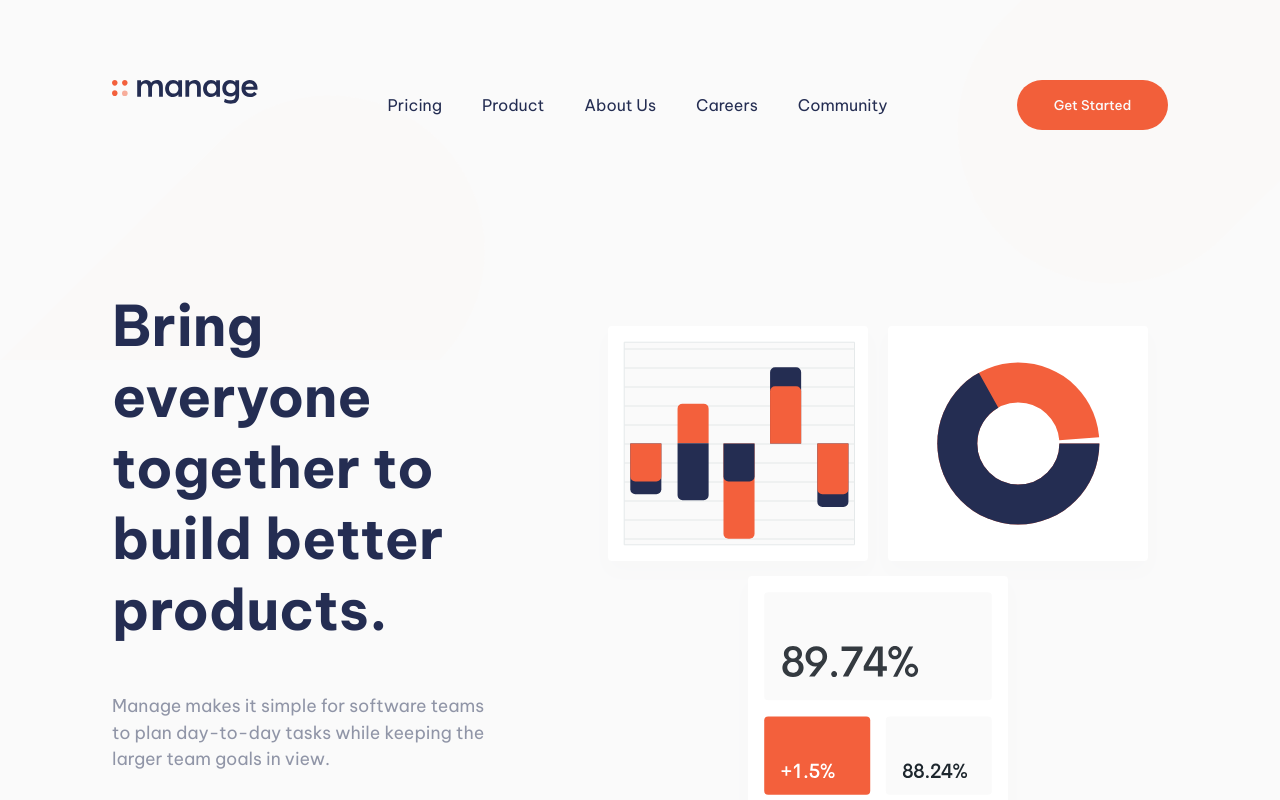
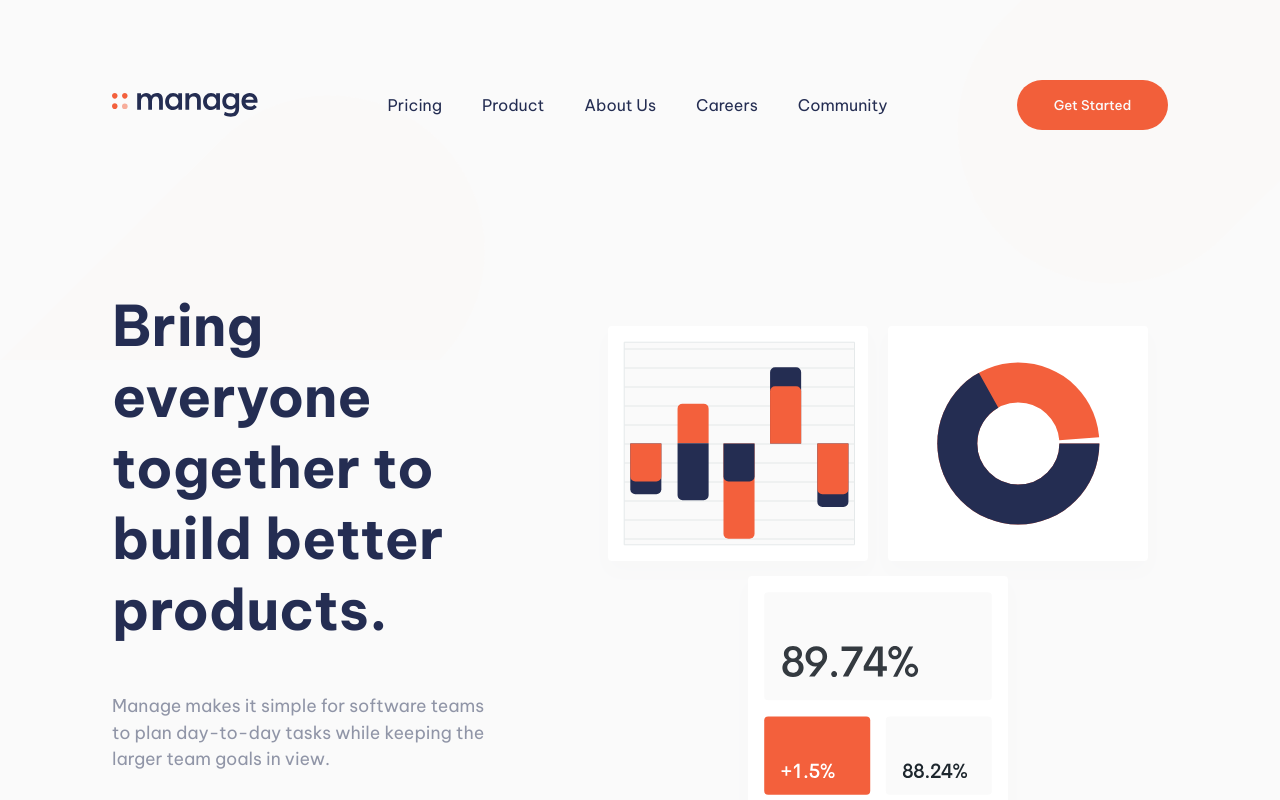
Before and after one commit to kaya70875/manage-landing-page-react, a React (Vite) app in the folder manage-react/: page / in a window 1280 px wide. Shown: the top 800 px of the page. Built offline with nearby package versions, Linux system fonts and the light colour scheme.

Commit message:
align logo

```diff
--- a/manage-react/src/components/Footer.css
+++ b/manage-react/src/components/Footer.css
@@ -5,7 +5,7 @@ footer {
     justify-content: space-between;
 }
 
-.logo {
+.footer-logo {
     display: flex;
     flex-direction: column;
     justify-content: space-between;
--- a/manage-react/src/components/Navbar.css
+++ b/manage-react/src/components/Navbar.css
@@ -25,3 +25,9 @@ nav {
 .list-item a:active{
     color: var(--darkGrayishBlue);
 }
+
+.logo {
+    display: flex;
+    align-items: center;
+    justify-content: center;
+}
```
Also changed, not shown: manage-react/src/components/Footer.tsx (+1 -1 lines).
